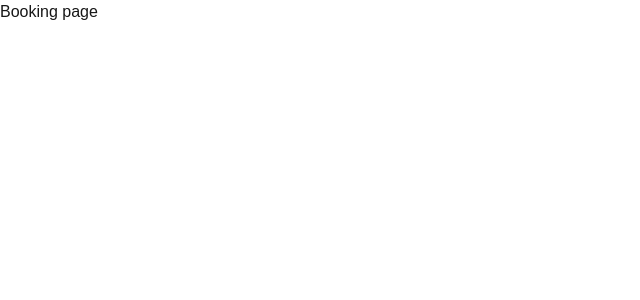
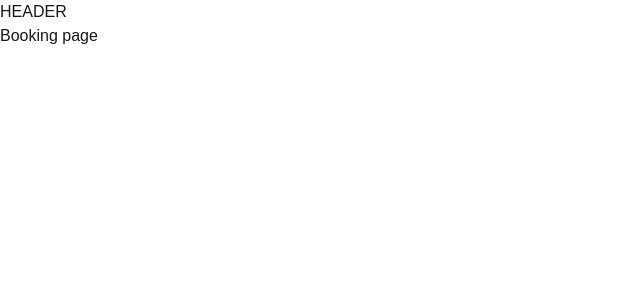
Before and after one commit to AmineNaboulsi/AmineAir, a Next.js app: page /Booking in a window 1280 px wide. Shown: the top 300 px of the page, without its empty margins (0-640 px from the left). Built offline with nearby package versions, Linux system fonts and the light colour scheme.

Commit message:
feature : add routing directory home page , search page , booking page

```diff
--- a/src/app/Booking/page.tsx
+++ b/src/app/Booking/page.tsx
@@ -1,8 +1,12 @@
 import React from 'react'
+import Header from '../Components/Header';
 
 function page() {
   return (
-    <div>Booking page</div>
+    <div>
+      <Header />
+
+      Booking page</div>
   )
 }
 
--- a/src/app/Search-results/page.tsx
+++ b/src/app/Search-results/page.tsx
@@ -1,9 +1,12 @@
 import React from 'react'
 import Link from 'next/link'
+import Header from '../Components/Header';
 
 function index() {
   return (
     <div>
+     <Header />
+
       Navigat to
       <ul>
         <li><Link href="/Booking">Search Results</Link></li>
--- a/src/app/page.tsx
+++ b/src/app/page.tsx
@@ -1,11 +1,12 @@
-import HomePage from './Components/Header';
+import Header from './Components/Header';
 import './globals.css'
 import Link from 'next/link';
 
 export default function Home() {
+
   return (
     <>
-    <HomePage />
+    <Header />
       Navigate to :
       <ul>
         <li><Link href="/Search-results">Search Results</Link></li>
```
